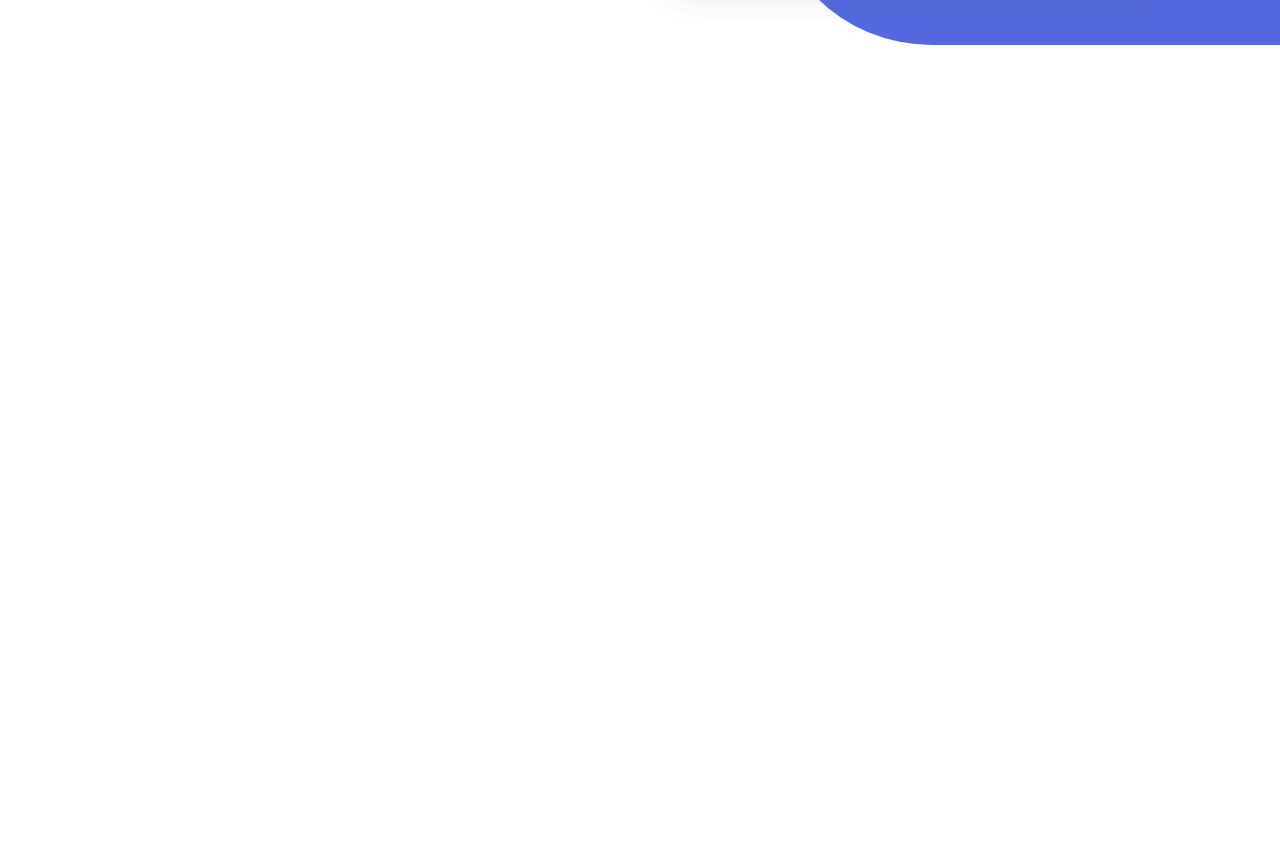
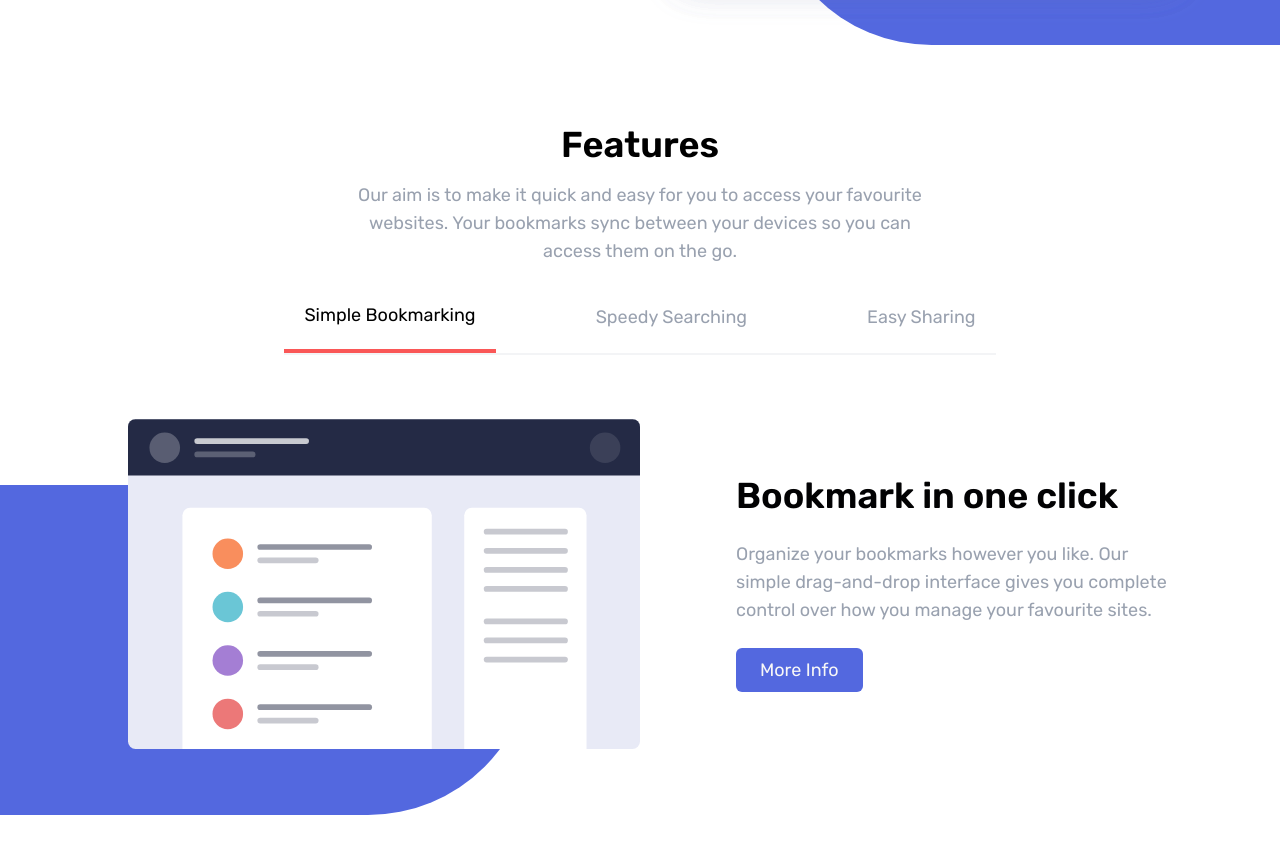
Before and after one commit to Kanchana-Kaushal/bookmark-landing-page, a React (Vite) app: page / in a window 1280 px wide. Shown: the part 520-1369 px from the top of the page. Before the commit the page ends 800 px from the top, so only its background shows below. Built offline with nearby package versions, Linux system fonts and the light colour scheme.

Commit message:
Finished creating Features section

```diff
--- a/src/App.tsx
+++ b/src/App.tsx
@@ -1,3 +1,4 @@
+import Features from "./components/Features";
 import Hero from "./components/Hero";
 import Navbar from "./components/Navbar";
 
@@ -6,6 +7,7 @@ function App() {
     <>
       <Navbar />
       <Hero />
+      <Features />
     </>
   );
 }
--- /dev/null
+++ b/src/components/Features.tsx
@@ -0,0 +1,119 @@
+import { useState } from "react";
+
+function Features() {
+  const [selectedFeatureIndex, setSelectedFeatureIndex] = useState<number>(0);
+
+  const featureData = [
+    {
+      title: "Bookmark in one click",
+      description:
+        "Organize your bookmarks however you like. Our simple drag-and-drop interface gives you complete control over how you manage your favourite sites.",
+      image: "/illustration-features-tab-1.svg",
+    },
+    {
+      title: "Intelligent search",
+      description:
+        "Our powerful search feature will help you find saved sites in no time at all. No need to trawl through all of your bookmarks.",
+      image: "/illustration-features-tab-2.svg",
+    },
+    {
+      title: "Share your bookmarks",
+      description:
+        "Easily share your bookmarks and collections with others. Create a shareable link that you can send at the click of a button.",
+      image: "/illustration-features-tab-3.svg",
+    },
+  ];
+
+  return (
+    <>
+      <section className="font-rubik my-20 md:my-25">
+        <article className="mx-auto mb-16 w-8/10 space-y-4 text-center">
+          <h2 className="text-2xl font-semibold md:text-4xl">Features</h2>
+
+          <p className="mx-auto max-w-xl text-sm text-gray-400 md:text-lg">
+            Our aim is to make it quick and easy for you to access your
+            favourite websites. Your bookmarks sync between your devices so you
+            can access them on the go.
+          </p>
+
+          <div className="mx-auto items-center gap-20 border-gray-100 md:flex md:w-fit md:border-b-2">
+            {["Simple Bookmarking", "Speedy Searching", "Easy Sharing"].map(
+              (feature: string, index) => (
+                <div
+                  className={`text-custom-Blue-950 border-t-2 border-gray-100 last:border-b-2 md:border-0 md:last:border-0`}
+                >
+                  <p
+                    className={`border-custom-Red-400 hover:text-custom-Red-400 mx-auto w-fit py-3 transition ${selectedFeatureIndex === index ? "border-b-4 text-black" : "text-gray-400"} cursor-pointer md:p-5 md:text-lg`}
+                    onClick={() => {
+                      setSelectedFeatureIndex(index);
+                    }}
+                  >
+                    {feature}
+                  </p>
+                </div>
+              ),
+            )}
+          </div>
+        </article>
+
+        <article className="text-center md:flex">
+          <div className="relative mb-18 flex-1/2 sm:mb-30 md:mb-0">
+            <img
+              src={featureData[selectedFeatureIndex].image}
+              alt={featureData[selectedFeatureIndex].title + " image"}
+              className="mx-auto h-full w-8/10 md:mx-0 md:ml-auto"
+            />
+            <div className="bg-custom-Blue-600 absolute top-2/10 left-0 -z-50 h-full max-h-[550px] w-10/12 rounded-r-full" />
+          </div>
+
+          <div className="mx-auto w-8/10 flex-1/2 items-center md:flex md:text-left">
+            <div className="mx-auto space-y-4 md:w-8/10 md:max-w-md md:space-y-6">
+              <h3 className="text-custom-Blue-950 text-2xl font-semibold md:text-4xl">
+                {featureData[selectedFeatureIndex].title}
+              </h3>
+
+              <p className="text-sm text-gray-400 md:text-lg">
+                {featureData[selectedFeatureIndex].description}
+              </p>
+
+              <button className="bg-custom-Blue-600 text-custom-Grey-50 cursor-pointer rounded-md px-6 py-2 md:text-lg">
+                More Info
+              </button>
+            </div>
+          </div>
+        </article>
+      </section>
+    </>
+  );
+}
+
+export default Features;
+
+/* Our aim is to make it quick and easy for you to access your favourite websites.
+  Your bookmarks sync between your devices so you can access them on the go.
+
+  Simple Bookmarking
+  Speedy Searching
+  Easy Sharing
+
+  Bookmark in one click
+
+  Organize your bookmarks however you like. Our simple drag-and-drop interface
+  gives you complete control over how you manage your favourite sites.
+
+  More Info
+
+  Intelligent search
+
+  Our powerful search feature will help you find saved sites in no time at all.
+  No need to trawl through all of your bookmarks.
+
+  More Info
+
+  Share your bookmarks
+
+  Easily share your bookmarks and collections with others. Create a shareable
+  link that you can send at the click of a button.
+
+  More Info
+ */
--- a/src/components/Navbar.tsx
+++ b/src/components/Navbar.tsx
@@ -10,12 +10,18 @@ function Navbar() {
           <img src="/icon-hamburger.svg" className="md:hidden" />
 
           <ul className="text-custom-Blue-950 hidden gap-8 uppercase md:flex">
-            <li className="cursor-pointer">features</li>
-            <li className="cursor-pointer">pricing</li>
-            <li className="cursor-pointer">contact</li>
+            <li className="hover:text-custom-Red-400 cursor-pointer transition">
+              features
+            </li>
+            <li className="hover:text-custom-Red-400 cursor-pointer transition">
+              pricing
+            </li>
+            <li className="hover:text-custom-Red-400 cursor-pointer transition">
+              contact
+            </li>
           </ul>
 
-          <button className="bg-custom-Red-400 text-custom-Grey-50 hidden cursor-pointer rounded-sm px-6 py-2 uppercase drop-shadow-lg md:flex">
+          <button className="bg-custom-Red-400 text-custom-Grey-50 ring-custom-Red-400 hover:text-custom-Red-400 hidden cursor-pointer rounded-sm px-6 py-2 uppercase drop-shadow-lg transition hover:bg-white hover:ring-1 md:flex">
             login
           </button>
         </div>
```
